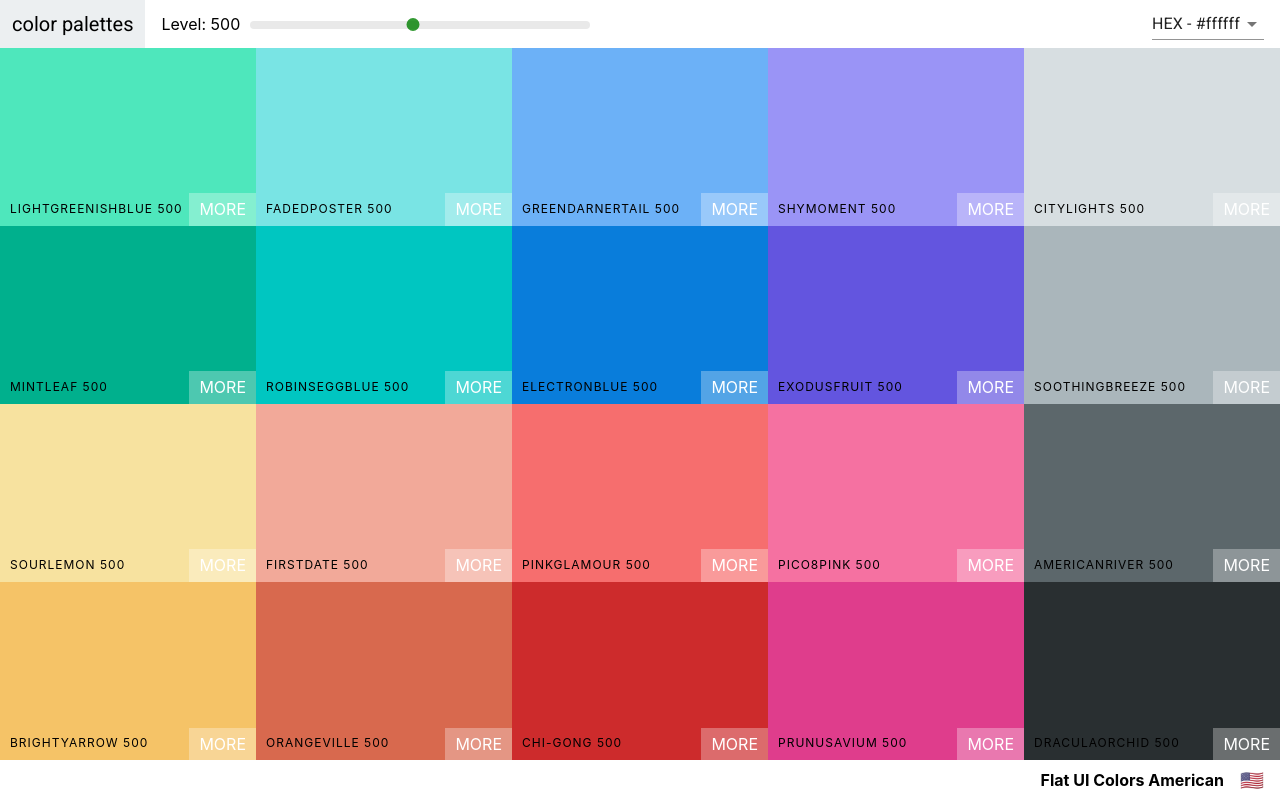
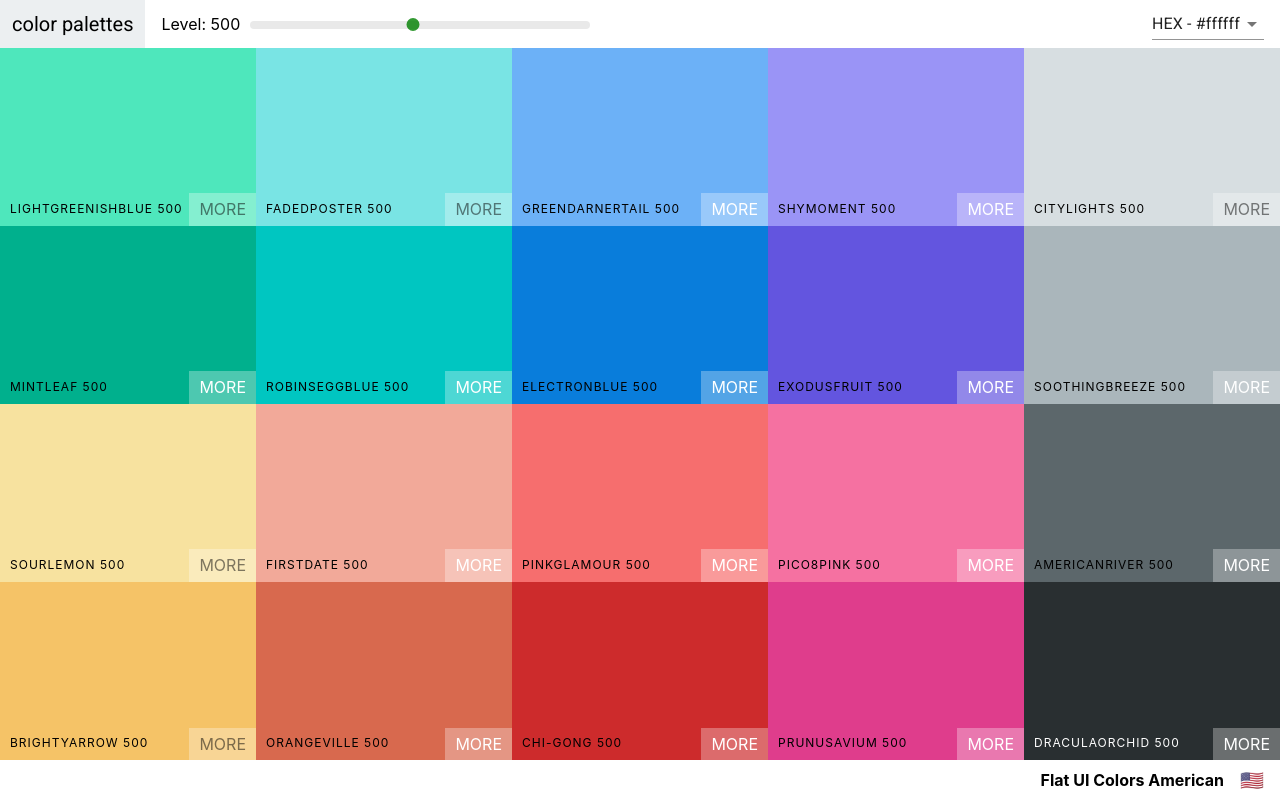
Before and after one commit to vadholovin/colors-app, a React (Create React App) app: page /palette/flat-ui-colors-american in a window 1280 px wide. Built offline with nearby package versions, Linux system fonts and the light colour scheme.

Commit message:
Ajust color based on luminance

```diff
--- a/src/ColorBox.css
+++ b/src/ColorBox.css
@@ -123,3 +123,11 @@
   font-weight: 100;
   font-size: 2rem;
 }
+
+.light-text {
+  color: #fff;
+}
+
+.dark-text {
+  color: rgba(0, 0, 0, 0.5);
+}
--- a/src/ColorBox.js
+++ b/src/ColorBox.js
@@ -1,6 +1,7 @@
 import React, { useState } from 'react';
 import { Link } from 'react-router-dom';
 import { CopyToClipboard } from 'react-copy-to-clipboard';
+import chroma from 'chroma-js';
 import './ColorBox.css';
 
 export default function ColorBox(props) {
@@ -12,6 +13,8 @@ export default function ColorBox(props) {
       setCopied(false);
     }, 1500);
   };
+  const isDarkColor = chroma(background).luminance() <= 0.08;
+  const isLightColor = chroma(background).luminance() > 0.5;
 
   return (
     <CopyToClipboard text={background} onCopy={changeCopyState}>
@@ -22,17 +25,19 @@ export default function ColorBox(props) {
         />
         <div className={`ColorBox-copy-msg ${copied && 'show'}`}>
           <h2>Copied!</h2>
-          <p>{background}</p>
+          <p className={isLightColor && 'dark-text'}>{background}</p>
         </div>
         <div className="ColorBox-copy-container">
           <div className="ColorBox-content">
-            <span>{name}</span>
+            <span className={isDarkColor && 'light-text'}>
+              {name}
+            </span>
           </div>
-          <button className="ColorBox-copy-button">Copy</button>
+          <button className={`ColorBox-copy-button ${isLightColor && 'dark-text'}`}>Copy</button>
         </div>
         {showLink && (
           <Link to={moreUrl} onClick={e => e.stopPropagation()}>
-            <span className="ColorBox-see-more">More</span>
+            <span className={`ColorBox-see-more ${isLightColor && 'dark-text'}`}>More</span>
           </Link>
         )}
       </div>
```
